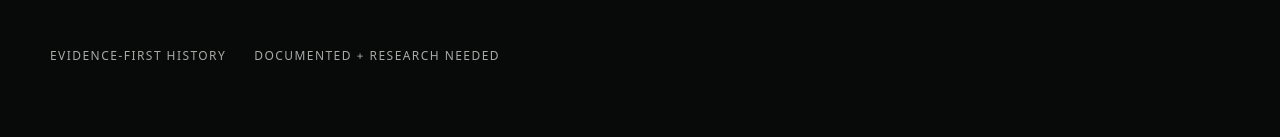
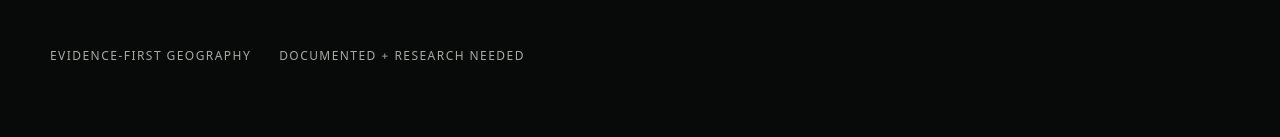
Before and after one commit to triyad2009/Gabura_Union, a Next.js app: page /gabura/about in a window 1280 px wide. Shown: the part 408-545 px from the top of the page. Built offline with nearby package versions, Linux system fonts and the light colour scheme.

Commit message:
polish(gabura): refine B-4 geography editorial copy

```diff
--- a/app/gabura/[slug]/page.tsx
+++ b/app/gabura/[slug]/page.tsx
@@ -211,7 +211,7 @@ function HistoryPage() {
         <div className="eyebrow">Section 01 / GABURA / 02</div>
         <h1>History</h1>
         <p>ভূমি, বন, মানুষ, নদী ও দুর্যোগ—এই পাঁচটি স্রোতের মধ্য দিয়ে গাবুরার ইতিহাসকে পড়া।</p>
-        <div className="history-meta"><span>Evidence-first history</span><span>Documented + Research needed</span></div>
+        <div className="history-meta"><span>Evidence-first geography</span><span>Documented + Research needed</span></div>
       </div>
     </section>
 
```
